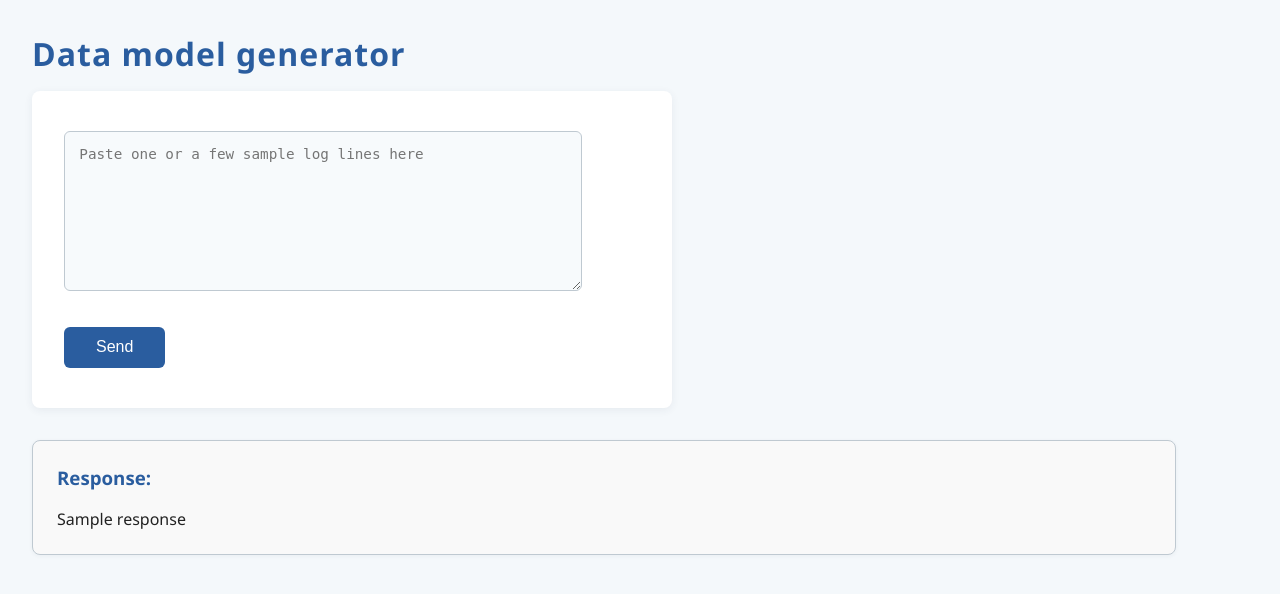
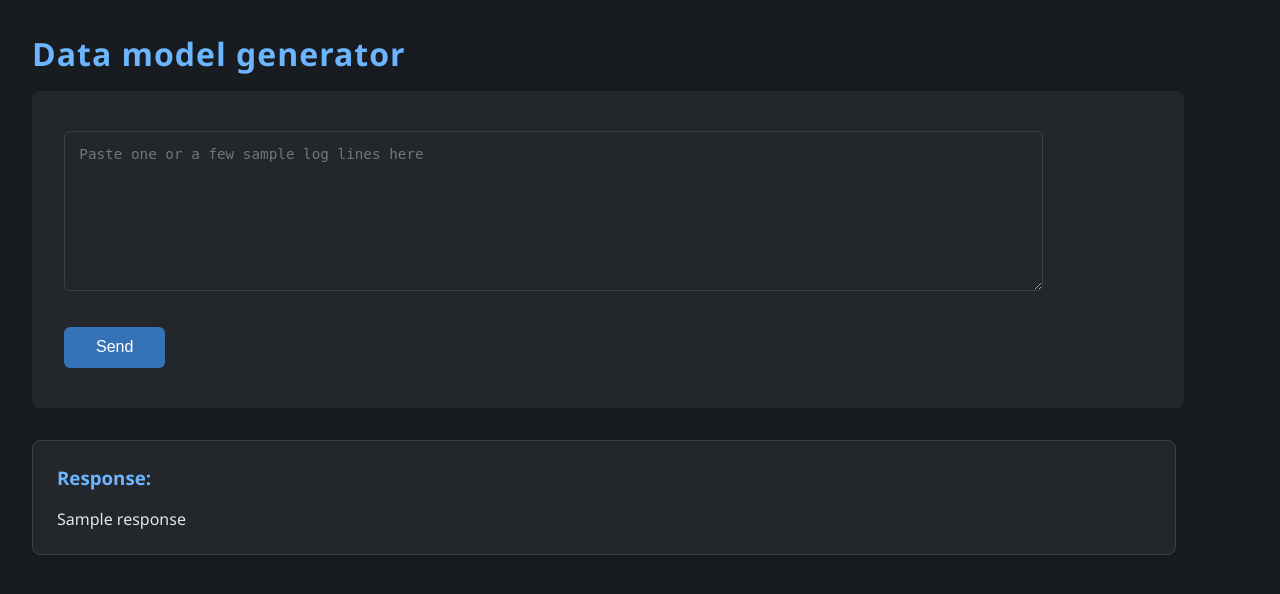
Before and after one commit to hiep4hiep/Cortex_AI_Tools, a Flask app: template XSIAM_DM_Generator/templates/index.html in a window 1280 px wide. Shown: the top 594 px of the page. Run offline with Flask 3, Linux system fonts and the light colour scheme; the template is opened without the code that fills it: most values are stand-ins (such as "Sample title", 1, 10 or a date in 2020).

```diff
--- a/XSIAM_DM_Generator/templates/index.html
+++ b/XSIAM_DM_Generator/templates/index.html
@@ -6,21 +6,21 @@
         body {
             font-family: 'Segoe UI', Arial, sans-serif;
             margin: 2em;
-            background: #f4f8fb;
-            color: #222;
+            background: #181c20;
+            color: #e0e6ed;
         }
         h1 {
-            color: #2a5d9f;
+            color: #6cb6ff;
             letter-spacing: 1px;
             margin-bottom: 0.5em;
         }
         form {
-            background: #fff;
+            background: #23272b;
             padding: 2.5em 2em;
             border-radius: 8px;
-            box-shadow: 0 2px 8px rgba(44, 62, 80, 0.07);
-            max-width: 50vw;
-            width: 50vw;
+            box-shadow: 0 2px 8px rgba(20, 30, 40, 0.25);
+            max-width: 90vw;
+            width: 90vw;
             margin: 0 0 2em 0;
             box-sizing: border-box;
         }
@@ -29,17 +29,18 @@
             max-width: 90%;
             height: 20vh;
             padding: 1em;
-            border: 1px solid #bfc9d1;
+            border: 1px solid #38404a;
             border-radius: 6px;
             font-size: 1.1em;
             resize: vertical;
-            background: #f7fafc;
+            background: #23272b;
+            color: #e0e6ed;
             margin: 0 0 1em 0;
             box-sizing: border-box;
             display: block;
         }
         button[type="submit"] {
-            background: #2a5d9f;
+            background: #3572b7;
             color: #fff;
             border: none;
             padding: 0.7em 2em;
@@ -49,21 +50,22 @@
             transition: background 0.2s;
         }
         button[type="submit"]:hover {
-            background: #1d406e;
+            background: #285185;
         }
         .output {
             margin-top: 1em;
             padding: 1.5em;
-            background: #f9f9f9;
-            border: 1px solid #bfc9d1;
+            background: #23272b;
+            border: 1px solid #38404a;
             border-radius: 8px;
             width: 90%;
             max-width: 90%;
-            box-shadow: 0 1px 4px rgba(44, 62, 80, 0.05);
+            box-shadow: 0 1px 4px rgba(20, 30, 40, 0.15);
+            color: #e0e6ed;
         }
         .output h3 {
             margin-top: 0;
-            color: #2a5d9f;
+            color: #6cb6ff;
         }
     </style>
 </head>
```
Also changed, not shown: XSIAM_Ingestion_Document/templates/index.html (+17 -15 lines), XSIAM_SPL_Converter/templates/index.html (+15 -13 lines), 1 other file.
